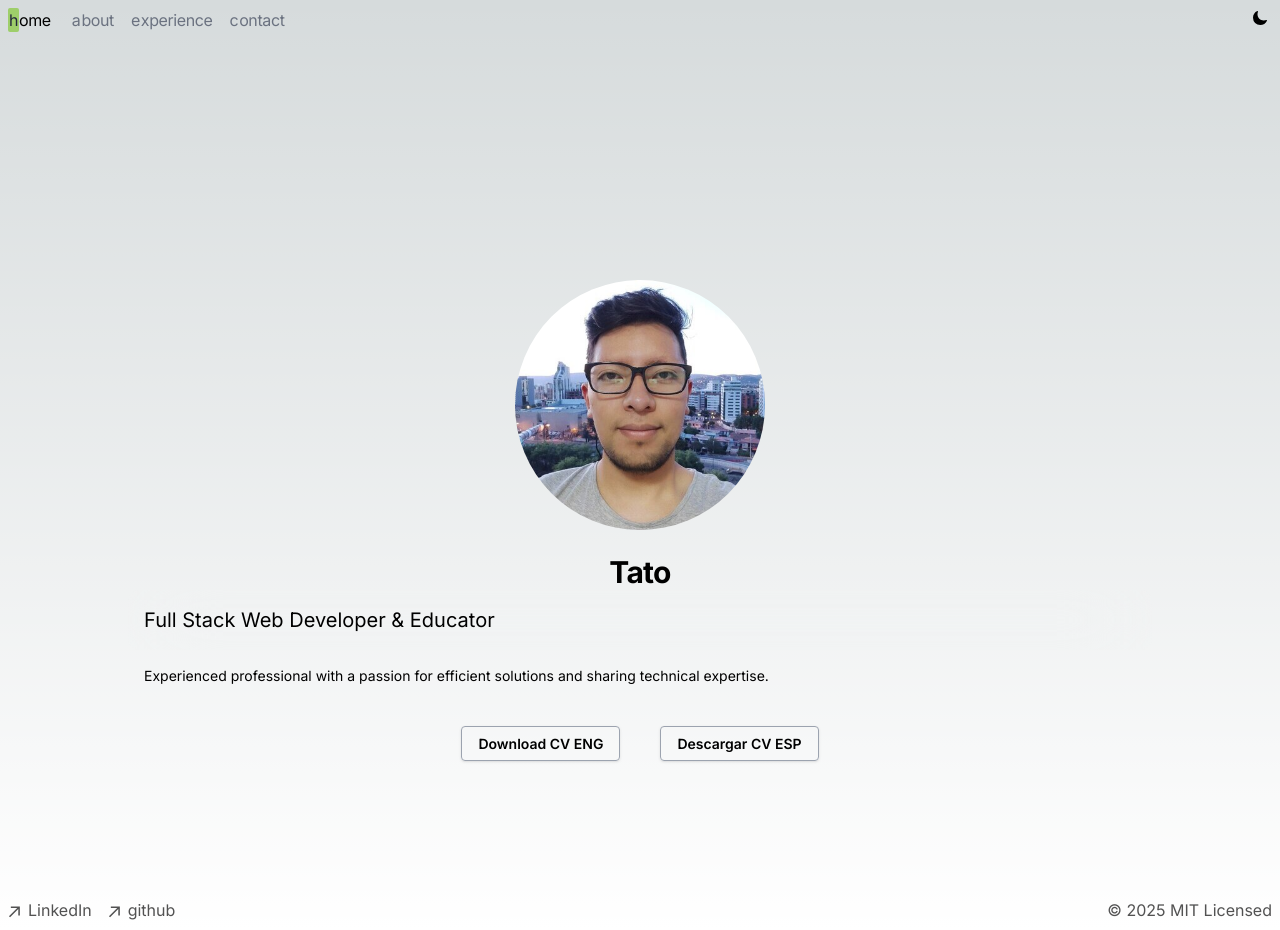
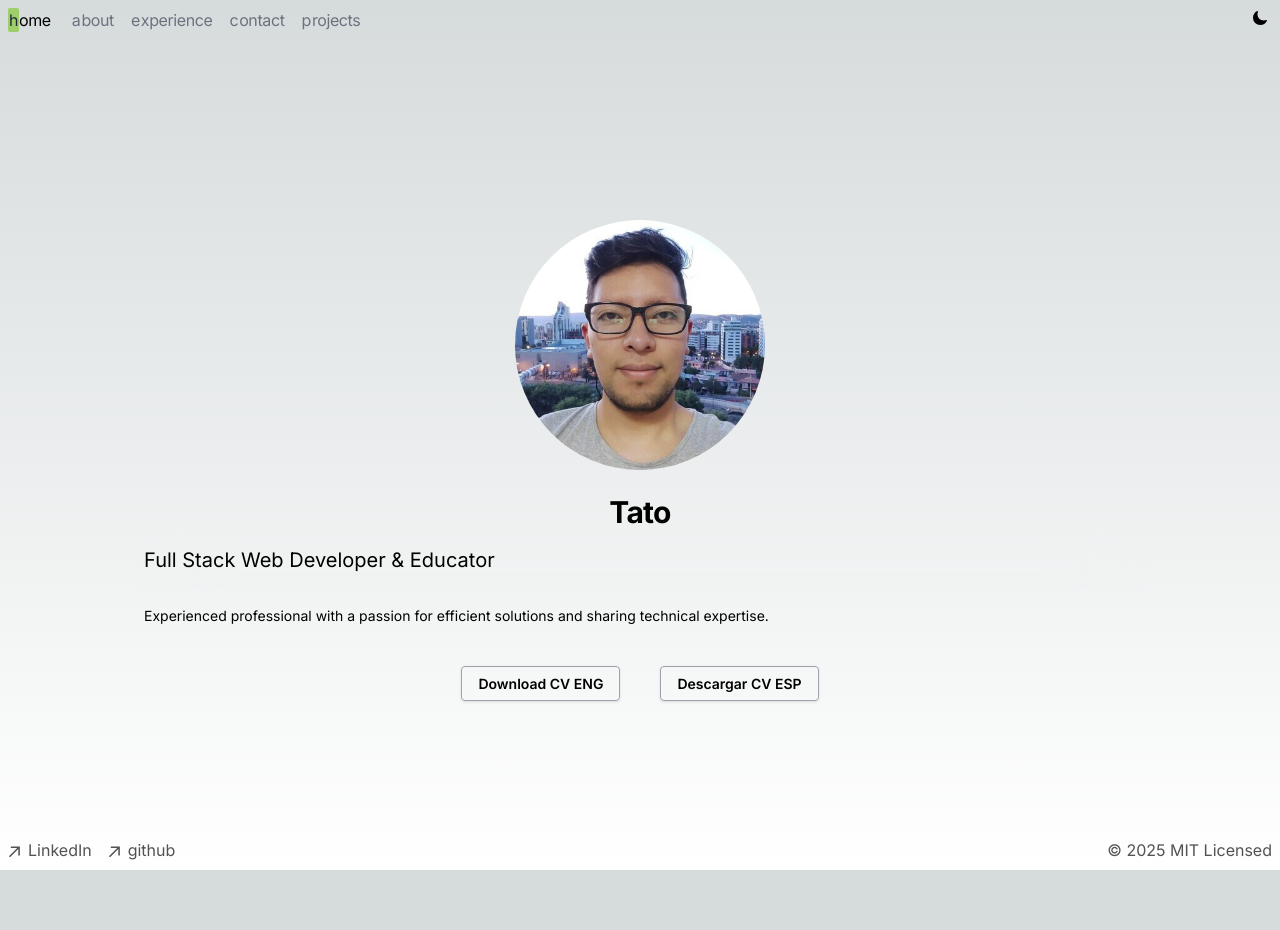
Before and after one commit to tatooin6/portfolio, a Next.js app: page / in a window 1280 px wide. After the commit the page ends 870 px from the top, so only its background shows below. Built offline with nearby package versions, Linux system fonts and the light colour scheme.

Commit message:
Improve navigation and theme implementation for projects
- Enabled projects on navbar menu
- Included toLocaleDateString date util function
- Update dark theme as default theme from layout

```diff
--- a/src/app/components/Navbar.tsx
+++ b/src/app/components/Navbar.tsx
@@ -20,13 +20,16 @@ const navItems = {
   "/contact": {
     name: "contact",
   },
+  "/projects": {
+    name: "projects",
+  },
 };
 
 const Navbar = () => {
   const pathname = usePathname();
 
   return (
-    <aside className="-ml-[8px] mb-16 tracking-tight">
+    <aside className="-ml-[8px] mb-1 tracking-tight">
       <div className="lg:sticky lg:top-0 px-1">
         <nav
           className="flex flex-row justify-between relative px-0 pb-0 fade md:overflow-auto scroll-pr-6 md:relative"
```
